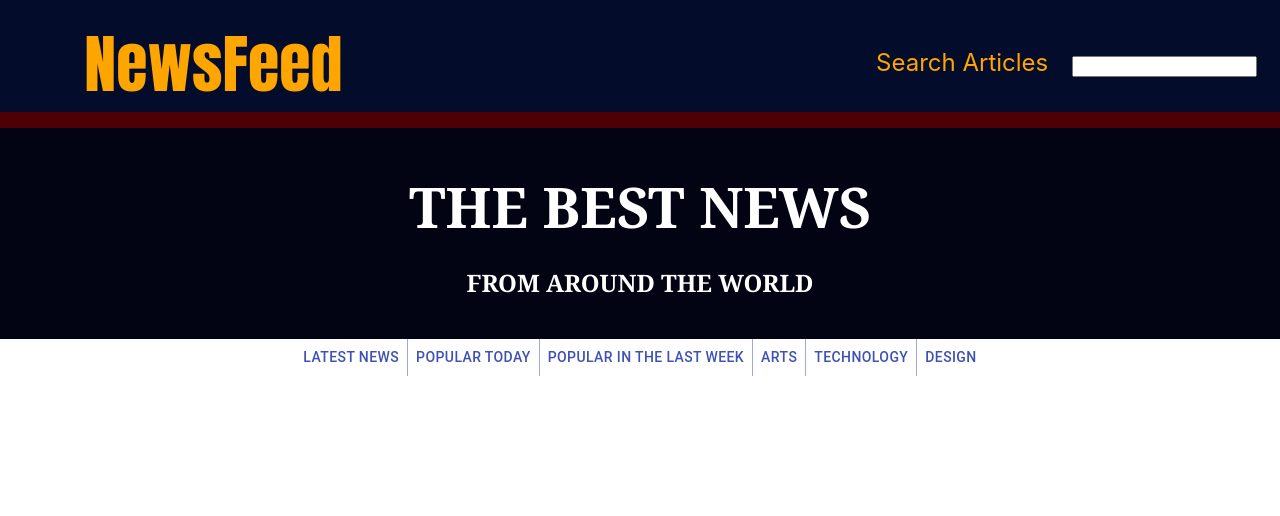
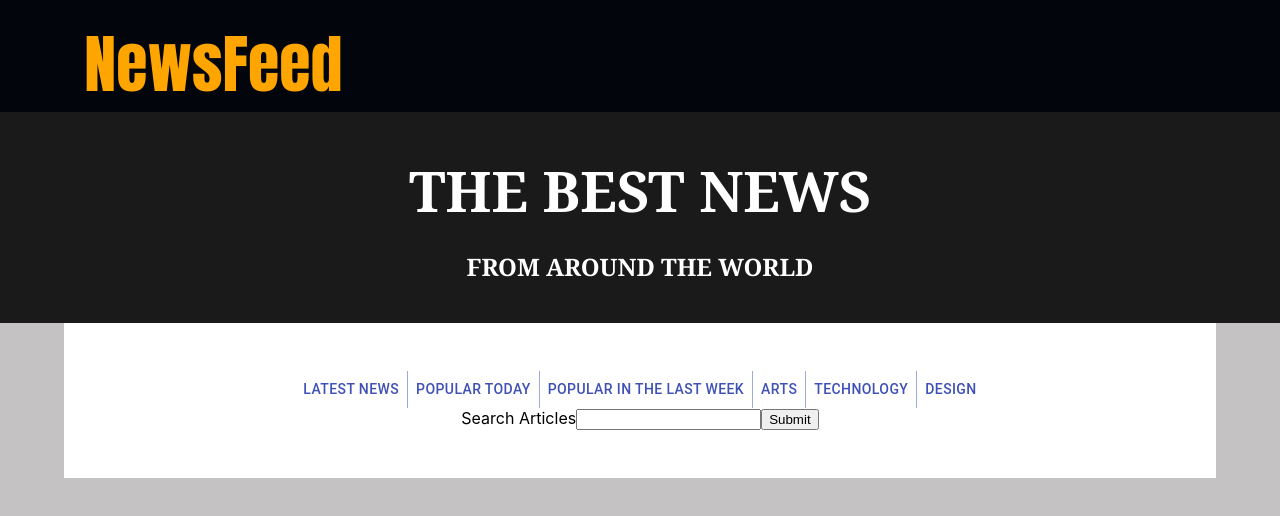
Before and after one commit to ychamanova/newsfeed_app, a React (Create React App) app in the folder client/: page / in a window 1280 px wide. Shown: the top 516 px of the page. Built offline with nearby package versions, Linux system fonts and the light colour scheme.

Commit message:
move search to newsfeed

```diff
--- a/client/src/components/Header/index.tsx
+++ b/client/src/components/Header/index.tsx
@@ -2,23 +2,10 @@ import React, { useState } from 'react';
 import './styles.css';
 
 export const Header = () => {
-  const [searchTerm, setSearchTerm] = useState('');
   return (
     <header>
       <div className='header-top'>
         <div className='header-logo'>NewsFeed</div>
-        <form className='header-search'>
-          <label>
-            Search Articles
-            <input
-              className='header-search-input'
-              value={searchTerm}
-              onChange={(e) => setSearchTerm(e.target.value)}
-              defaultValue='e.x. recipes'
-              type='text'
-            />
-          </label>
-        </form>
       </div>
       <div className='header-slogan'>
         <div className='header-slogan-large'>The Best News</div>
--- a/client/src/components/Header/styles.css
+++ b/client/src/components/Header/styles.css
@@ -4,8 +4,7 @@
 .header-top {
   display: grid;
   grid-template-columns: repeat(3, 1fr);
-  background-color: rgb(3, 13, 43);
-  border-bottom: rgb(78, 1, 5) solid 2vmin;
+  background-color: rgb(3, 5, 12);
   padding-top: 2vmin;
 }
 
@@ -18,24 +17,12 @@
   font-size: 8vmin;
 }
 
-.header-search {
-  grid-column-start: 3;
-  grid-column-end: 4;
-  color: orange;
-  font-size: 3vmin;
-}
-
-.header-search-input {
-  margin-left: 3vmin;
-  margin-top: 5vmin;
-}
 .header-slogan {
   padding: 5vmin;
-  background-color: rgb(2, 3, 19);
+  background-color: rgb(26, 26, 26);
   color: rgb(255, 255, 255);
   font-family: 'Noto Serif', serif;
   text-transform: uppercase;
-
 }
 
 .header-slogan-large {
--- a/client/src/components/NewsCollection/index.tsx
+++ b/client/src/components/NewsCollection/index.tsx
@@ -1,10 +1,12 @@
-import React from 'react';
+import React, { useState } from 'react';
 import Button from '@material-ui/core/Button';
 import ButtonGroup from '@material-ui/core/ButtonGroup';
+import './styles.css';
 
 export const NewsCollection = () => {
+  const [searchTerm, setSearchTerm] = useState('');
   return (
-    <div>
+    <div className='NewsCollection'>
       <ButtonGroup
         variant='text'
         color='primary'
@@ -17,6 +19,17 @@ export const NewsCollection = () => {
         <Button>Technology</Button>
         <Button>Design</Button>
       </ButtonGroup>
+      <form>
+        <label>
+          Search Articles
+          <input
+            value={searchTerm}
+            onChange={(e) => setSearchTerm(e.target.value)}
+            type='text'
+          />
+        </label>
+        <input type='submit' value='Submit' />
+      </form>
     </div>
   );
 };
--- /dev/null
+++ b/client/src/components/NewsCollection/styles.css
@@ -0,0 +1,6 @@
+.NewsCollection {
+  background-color: white;
+  margin-left: 8vmin;
+  margin-right: 8vmin;
+  padding: 6vmin;
+}
--- a/client/src/index.css
+++ b/client/src/index.css
@@ -1,5 +1,6 @@
 body {
   margin: 0;
+  background-color: rgb(196, 194, 194);
   font-family: -apple-system, BlinkMacSystemFont, 'Segoe UI', 'Roboto', 'Oxygen',
     'Ubuntu', 'Cantarell', 'Fira Sans', 'Droid Sans', 'Helvetica Neue',
     sans-serif;
```
Also changed, not shown: 1 other file (tests, documents, lock files or other folders).
